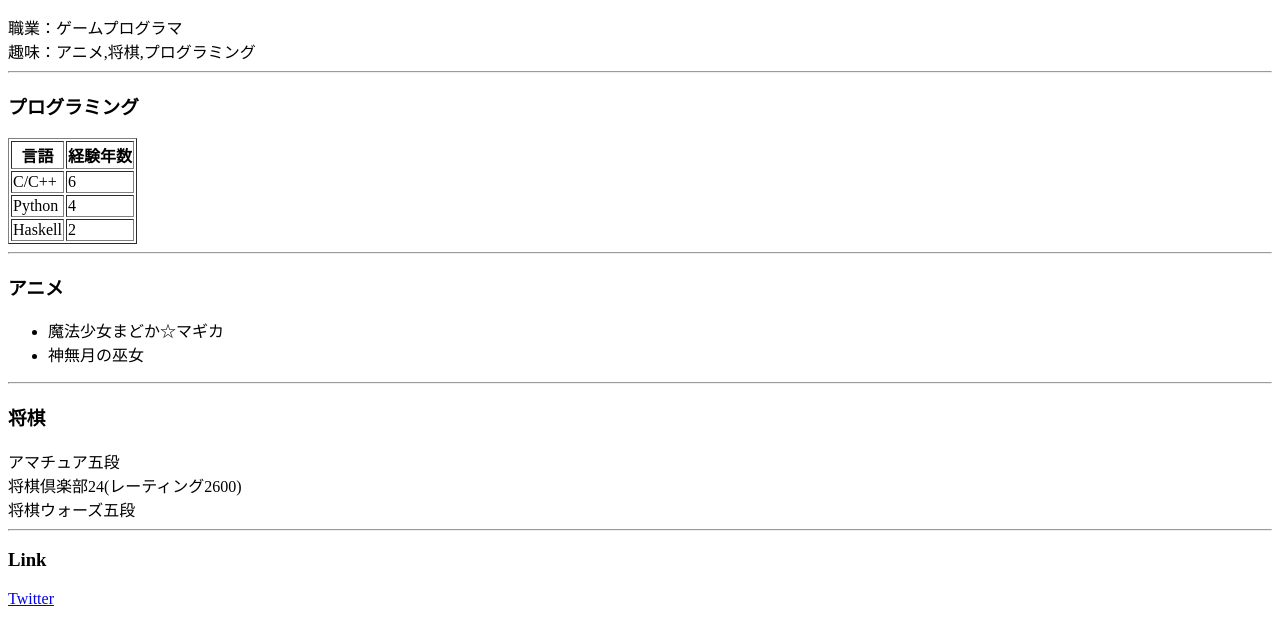
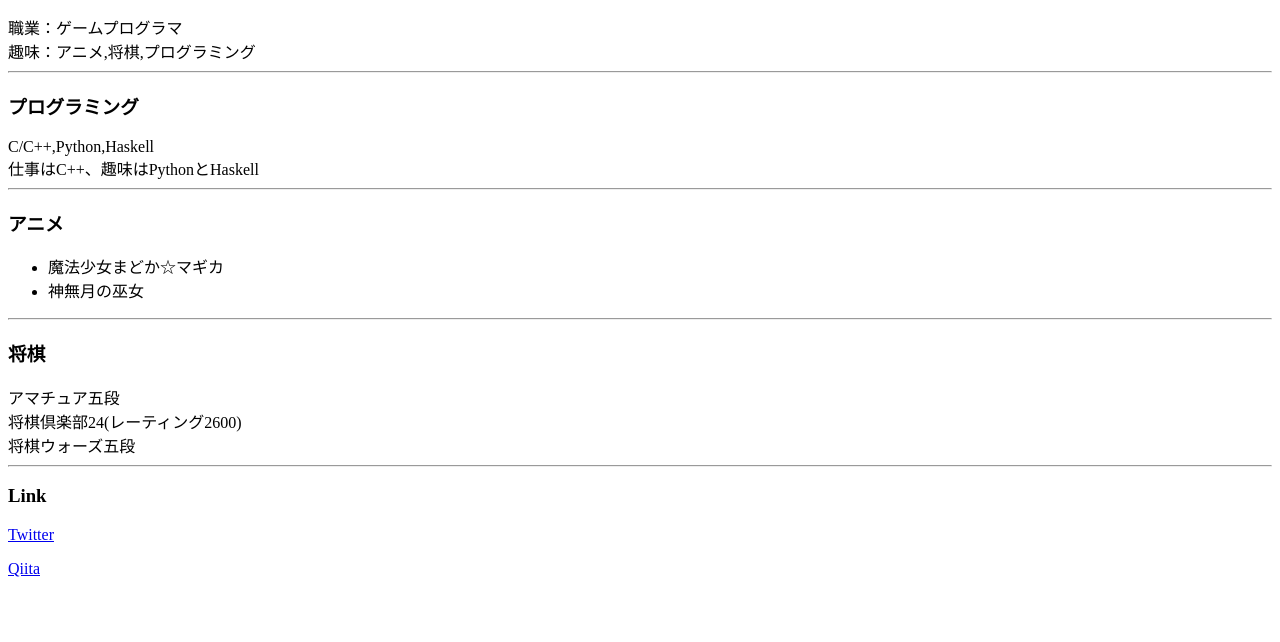
Before and after one commit to sartan123/sartan123.github.io, a plain HTML site: page index.html in a window 1280 px wide. Shown: the part 44-686 px from the top of the page. Drawn offline with Linux system fonts and the light colour scheme.

Commit message:
update
updated

```diff
--- a/index.html
+++ b/index.html
@@ -11,28 +11,8 @@
         <hr>
 
         <h3>プログラミング</h3>
-        <table border>
-            <thead>
-                <tr>
-                    <th>言語</th>
-                    <th>経験年数</th>
-                </tr>
-            </thead>
-            <tbody>
-                <tr>
-                    <td>C/C++</td>
-                    <td>6</td>
-                </tr>
-                <tr>
-                    <td>Python</td>
-                    <td>4</td>
-                </tr>
-                <tr>
-                    <td>Haskell</td>
-                    <td>2</td>
-                </tr>
-            </tbody>
-        </table>
+        C/C++,Python,Haskell<br>
+        仕事はC++、趣味はPythonとHaskell<br>
         <hr>
 
         <h3>アニメ</h3>
@@ -50,5 +30,6 @@
 
         <h3>Link</h3>
         <p><a href="https://twitter.com/sartan_bot">Twitter</a></p>
+        <p><a href="http://qiita.com/sartan123">Qiita</a></p>
     </body>
 </html>
```
